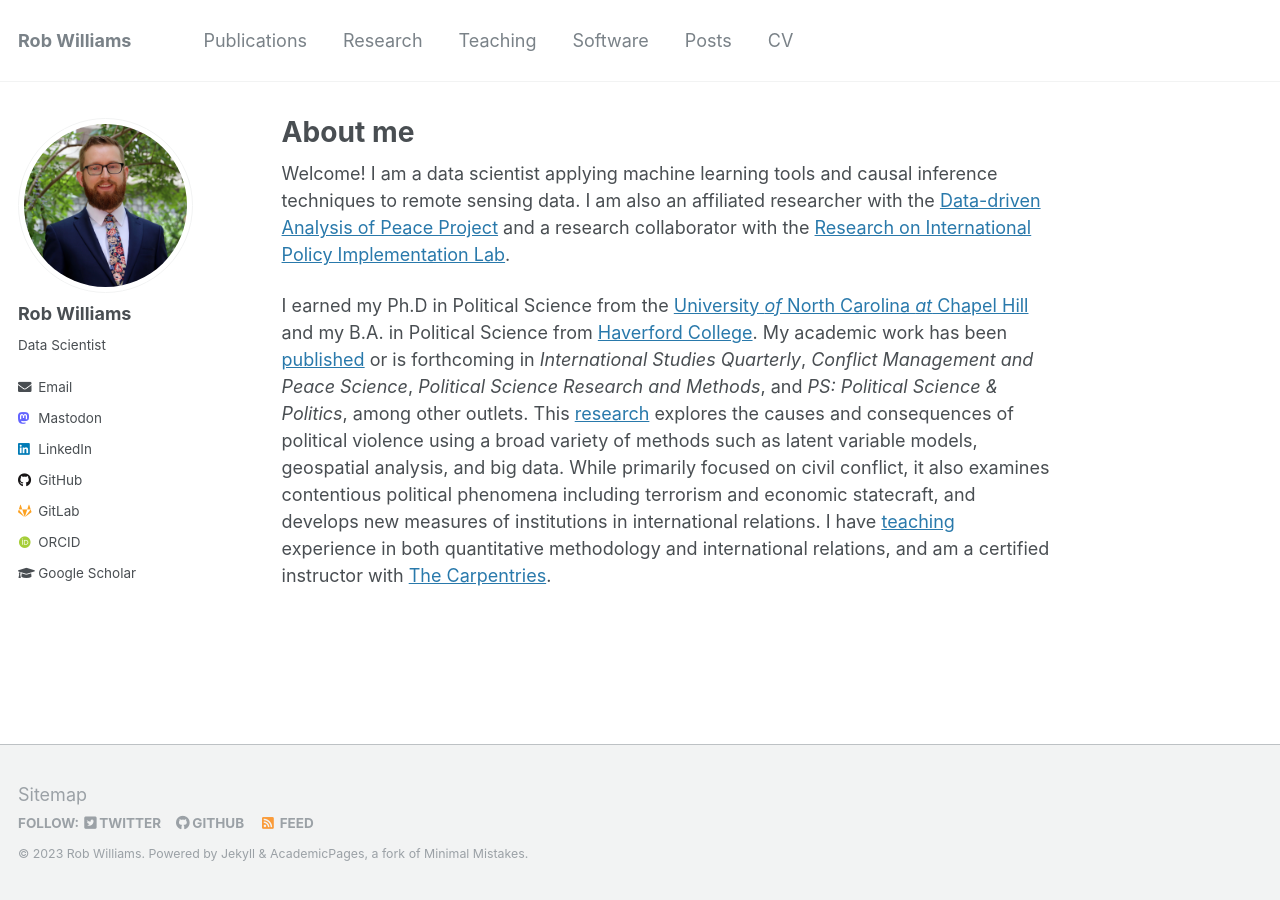
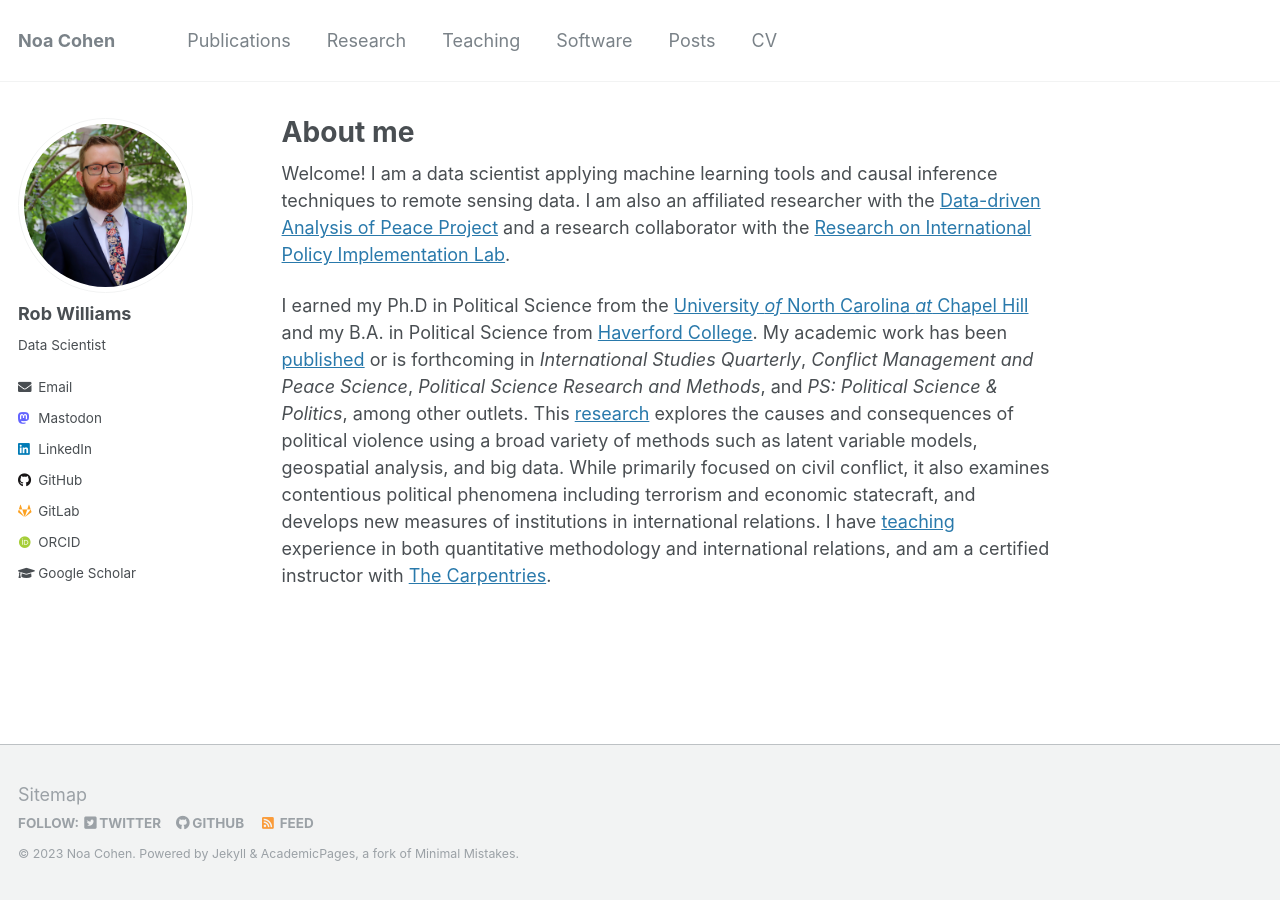
Before and after one commit to cohenoa-lab/cohenoa-lab.github.io, a Jekyll site: the page built from _pages/about.md, in a window 1280 px wide. Built offline with Jekyll 4.4.1, drawn with Linux system fonts in a browser that asks for light colours; some web fonts are replaced.

Commit message:
Update _config.yml

```diff
--- a/_config.yml
+++ b/_config.yml
@@ -7,13 +7,13 @@
 
 # Site Settings
 locale                   : "en-US"
-title                    : "Rob Williams"
+title                    : "Noa Cohen"
 title_separator          : "-"
-name                     : &name "Rob Williams"
+name                     : &name "Noa Cohen"
 description              : &description "Postdoc in Political Science"
-url                      : https://jayrobwilliams.com # the base hostname & protocol for your site e.g. "https://mmistakes.github.io"
+url                      : https://cohenoa-lab.github.io # the base hostname & protocol for your site e.g. "https://mmistakes.github.io"
 baseurl                  : "" # the subpath of your site, e.g. "/blog"
-repository               : "jayrobwilliams/jayrobwilliams.github.io"
+repository               : "cohenoa-lab/cohenoa-lab.github.io"
 teaser                   : # filename of teaser fallback teaser image placed in /images/, .e.g. "500x300.png"
 breadcrumbs              : false # true, false (default)
 words_per_minute         : 160
```
